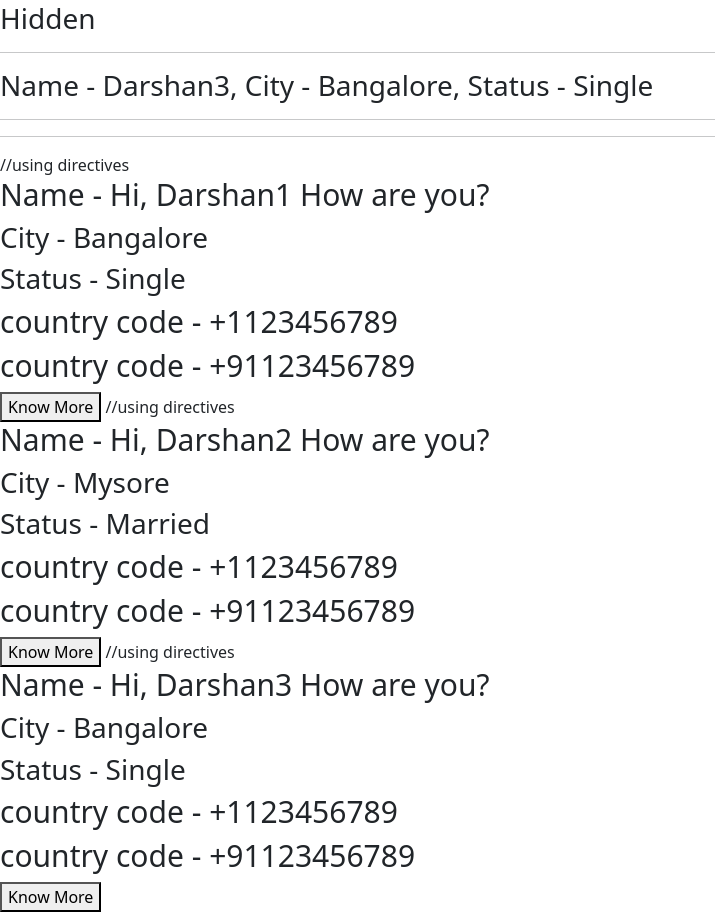
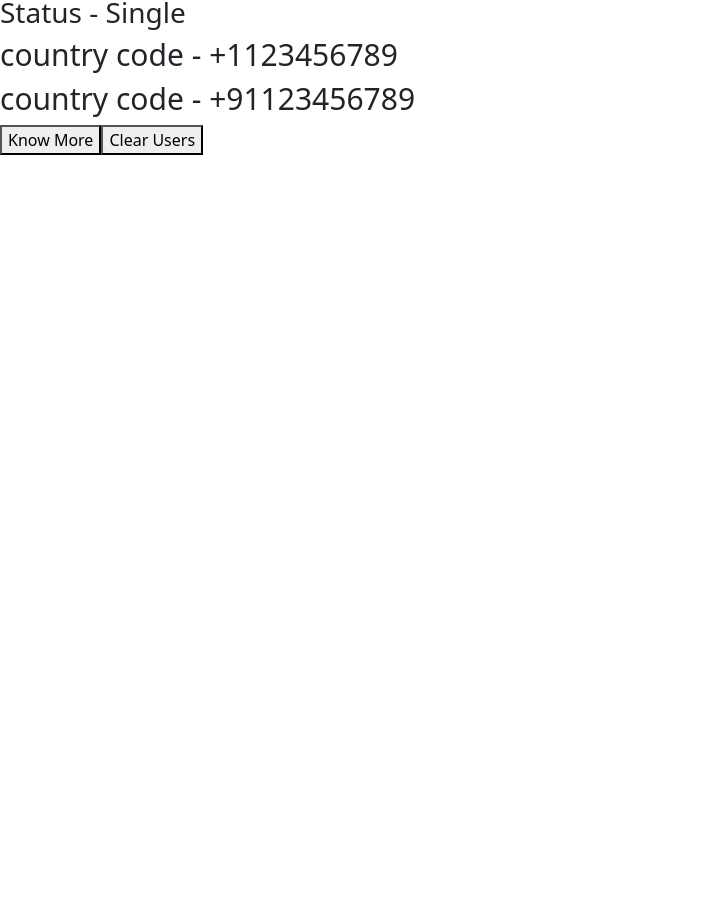
Before and after one commit to darskp/angular-learn, an Angular app: page / in a window 1280 px wide. Shown: the part 636-1548 px from the top of the page, without its empty margins (0-715 px from the left). After the commit the page ends 800 px from the top, so only its background shows below. Built offline with nearby package versions, Linux system fonts and the light colour scheme.

Commit message:
Life cycle methods/hooks

```diff
--- a/src/app/app.component.html
+++ b/src/app/app.component.html
@@ -39,6 +39,9 @@
 <!-- <app-user-profile Username="Darshan1" isSingle="true" age="24"></app-user-profile> -->
 <!-- <app-user-profile Username="Darshan2" isSingle="true" age="25"></app-user-profile> -->
 <!-- <app-user-profile Username="Darshan3" isSingle="true" age="24"></app-user-profile> -->
-<app-user-profile *ngFor="let user of users" [id]="user.id" [Username]="user.name" [city]="user.city" [status]="user.status"
-  (myEvent)="receivedData($event)">
+<app-user-profile *ngFor="let user of users" [id]="user.id" [Username]="user.name" [city]="user.city"
+  [status]="user.status" (myEvent)="receivedData($event)">
 </app-user-profile>
+
+
+<button (click)="checkDistroy()"> Clear Users</button>
--- a/src/app/app.component.ts
+++ b/src/app/app.component.ts
@@ -7,7 +7,7 @@ import { HighlightDirective } from './directives/highlight.directive';
 @Component({
   selector: 'app-root',
   standalone: true,
-  imports: [RouterOutlet, CommonModule, UserProfileComponent,HighlightDirective],
+  imports: [RouterOutlet, CommonModule, UserProfileComponent, HighlightDirective],
   templateUrl: './app.component.html',
   // template:
   //   `<h1> hi</h1>`,
@@ -15,7 +15,7 @@ import { HighlightDirective } from './directives/highlight.directive';
 })
 
 export class AppComponent {
-  customColor="blue"
+  customColor = "blue"
   name = "Darshan";
   city = "Bangalore";
   status = "Single";
@@ -23,14 +23,19 @@ export class AppComponent {
 
   users = [
     { id: 1, name: "Darshan1", city: "Bangalore", status: "Single" },
-    { id: 2, name: "Darshan2", city: "Mysore", status: "Married" },
-    { id: 3, name: "Darshan3", city: "Bangalore", status: "Single" },
+    // { id: 2, name: "Darshan2", city: "Mysore", status: "Married" },
+    // { id: 3, name: "Darshan3", city: "Bangalore", status: "Single" },
   ]
-  receivedData(e:User){
-  console.log(e);
-  let indexMatch=this.users.findIndex(user=>user.id===e.id);
-  console.log(indexMatch);
-  this.users[indexMatch].city=e.newCityName;
+  receivedData(e: User) {
+    console.log(e);
+    let indexMatch = this.users.findIndex(user => user.id === e.id);
+    console.log(indexMatch);
+    this.users[indexMatch].city = e.newCityName;
   }
 
+  checkDistroy(){
+  this.users=[]
+  }
+
+
 }
--- a/src/app/components/user-profile/user-profile.component.html
+++ b/src/app/components/user-profile/user-profile.component.html
@@ -5,7 +5,7 @@
 <hr> -->
 
 //using directives
-<h2>Name - {{name}}</h2>
+<h2 #myheading>Name - {{name}}</h2>
 <h3>City - {{city}}</h3>
 <h3>Status - {{status}}</h3>
 <h2>country code - {{countrycode | countrycode:"USA"}}</h2>
--- a/src/app/components/user-profile/user-profile.component.ts
+++ b/src/app/components/user-profile/user-profile.component.ts
@@ -1,5 +1,5 @@
 import { CommonModule } from '@angular/common';
-import { Component, EventEmitter, Input, Output, booleanAttribute, numberAttribute } from '@angular/core';
+import { Component, ElementRef, EventEmitter, Input, Output, SimpleChange, ViewChild, booleanAttribute, numberAttribute } from '@angular/core';
 import { User } from '../../model/type';
 import { CountrycodePipe } from '../../pipes/countrycode.pipe';
 
@@ -23,7 +23,7 @@ export class UserProfileComponent {
   // @Input({ alias: "isSingle",transform:booleanAttribute }) SingleStatus!: boolean;
   // @Input({ alias: "age",transform:templateName1}) userAge!: number;
 
-  countrycode=123456789;
+  countrycode = 123456789;
 
   @Input({ alias: "Username", transform: templateName }) name: string = "";
   @Input() city: string = "";
@@ -32,6 +32,31 @@ export class UserProfileComponent {
   @Output() myEvent = new EventEmitter<User>();
 
   sendData() {
-    this.myEvent.emit({id:this.id, name: this.name, newCityName: "Kumta" })
+    this.myEvent.emit({ id: this.id, name: this.name, newCityName: "Kumta" })
+  }
+
+
+  constructor() {
+    console.log("called constructor", this.name);
+  }
+
+  ngOnChanges(chnages: SimpleChange): void {
+    console.log("called ngOnChanges", this.id)
+    console.log(chnages);
+    ;
+  }
+  ngOnInit() {
+    console.log("called ngOnInit", this.name);
+  }
+  ngOnDestroy() {
+    console.log("called ngOnDestroy");
+  }
+
+
+  //view child
+  @ViewChild("myheading") heading?: ElementRef
+  ngAfterViewInit() {
+    console.log(this.heading?.nativeElement);
+
   }
 }
```
